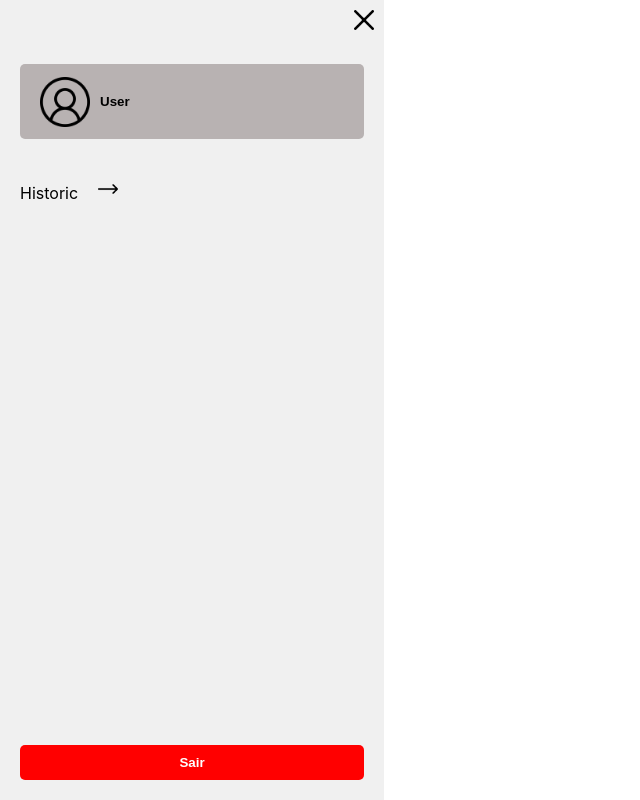
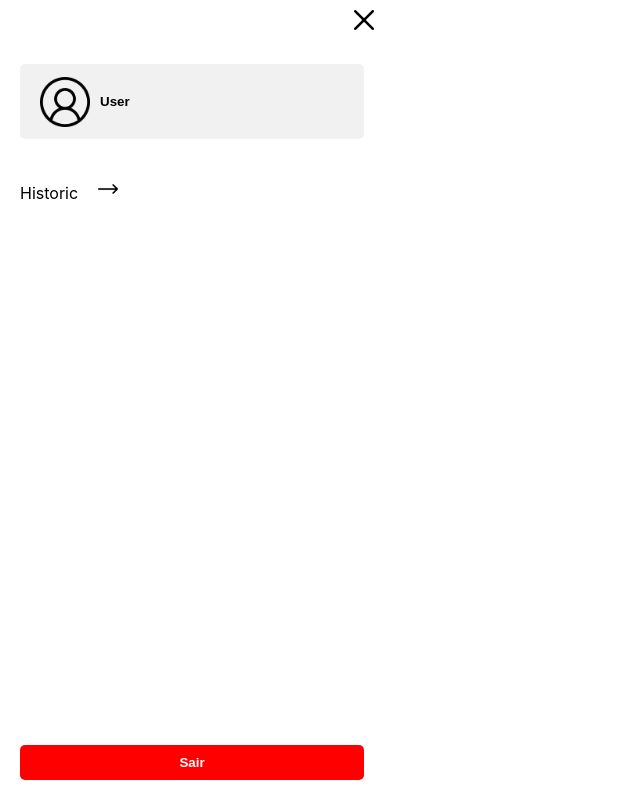
Before and after one commit to alinepmarcondes/ChatBot-IWS, a React (Create React App) app: page /profile-page in a window 1280 px wide. Shown: the whole page, without its empty margins (0-640 px from the left). Built offline with nearby package versions, Linux system fonts and the light colour scheme.

Commit message:
style: troca de cor

```diff
--- a/src/components/ProfilePage/ProfilePage.css
+++ b/src/components/ProfilePage/ProfilePage.css
@@ -4,7 +4,7 @@
   left: 0;
   width: 30%;
   height: 100%;
-  background-color: #f0f0f0;
+  background-color: #FFFFFF;
   overflow: auto;
   display: flex;
   flex-direction: column;
@@ -37,7 +37,7 @@
 }
 
 .go-button {
-  background-color: #b8b2b2;
+  background-color: #F1F1F1;
   border: none;
   padding: 10px 20px;
   border-radius: 5px;
```
